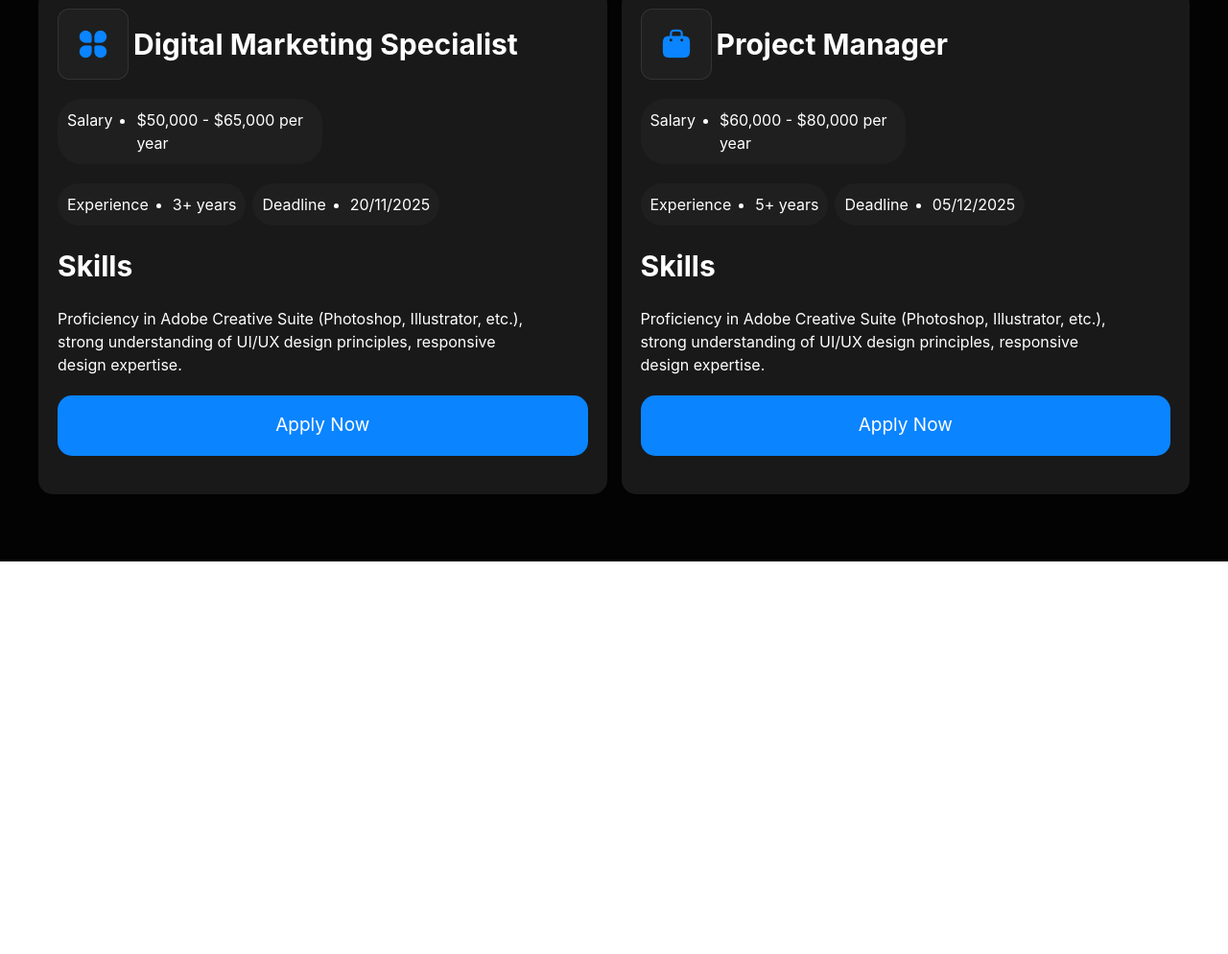
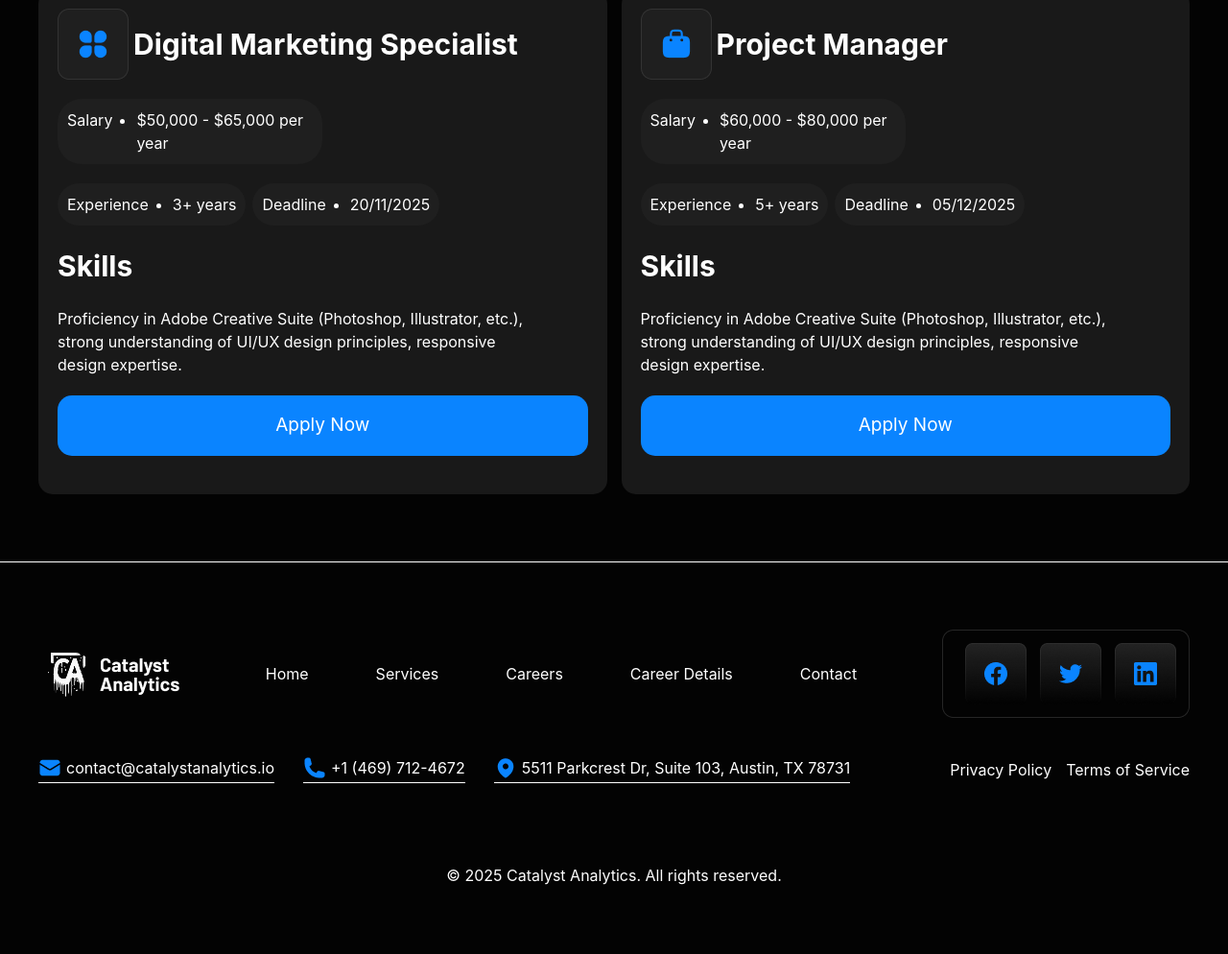
Before and after one commit to Tol1bjon/EXAM3.git-and-github, a website: page src/Page4.html in a window 1280 px wide. Shown: the part 4638-5632 px from the top of the page at 96% size. Before the commit the page ends 5223 px from the top, so only its background shows below. Drawn offline with nearby package versions, Linux system fonts and the light colour scheme; files that its build step writes are made by us from their sources.

Commit message:
Footer: page4

```diff
--- a/src/Page4.html
+++ b/src/Page4.html
@@ -254,5 +254,43 @@
             </div>
         </section>
     </main>
+
+
+    <footer class="bg-[#030303] text-[white] relative py-[70px] lg:px-0 px-[10px] border-t-1 border-white">
+        <div class="max-w-[1200px] m-auto flex flex-col gap-[20px]">
+            <aside class="flex lg:flex-row flex-col items-center justify-between">
+                <img src="./Logo (12).png" alt="">
+                <nav class="flex items-center gap-[70px] lg:flex hidden">
+                    <p class="hover:p-[10px] hover:bg-[red] hover:rounded-[10px]"><a href="../index.html">Home</a></p>
+                    <p class="hover:p-[10px] hover:bg-[red] hover:rounded-[10px]"><a href="./Page2.html">Services</a></p>
+                    <p class="hover:p-[10px] hover:bg-[red] hover:rounded-[10px]"><a href="#Page3.html">Careers</a></p>
+                    <p class="hover:p-[10px] hover:bg-[red] hover:rounded-[10px]"><a href="./Page4.html">Career Details</a></p>
+                    <p class="hover:p-[10px] hover:bg-[red] hover:rounded-[10px]"><a href="./Page5.html">Contact</a></p>
+                </nav>
+                <img src="./Sub Container.png" alt="">
+            </aside>
+            <aside class="flex lg:flex-row flex-col items-center justify-between py-[20px]">
+                <div class="flex lg:flex-row flex-col items-center gap-[30px]">
+                    <div class="flex items-center gap-[5px] border-b-1 border-white pb-[3px]">
+                        <img src="./Icon (31).png" alt="">
+                        <h1>contact@catalystanalytics.io</h1>
+                    </div>
+                    <div class="flex items-center gap-[5px] border-b-1 border-white pb-[3px]">
+                        <img src="./Icon (32).png" alt="">
+                        <h1>+1 (469) 712-4672</h1>
+                    </div>
+                    <div class="flex items-center gap-[5px] border-b-1 border-white pb-[3px]">
+                        <img src="./Icon (33).png" alt="">
+                        <h1>5511 Parkcrest Dr, Suite 103, Austin, TX 78731</h1>
+                    </div>
+                </div><br>
+                <div class="flex gap-[15px]">
+                    <p>Privacy Policy</p>
+                    <p>Terms of Service</p>
+                </div>
+            </aside><br>
+            <h1 class="text-center">© 2025 Catalyst Analytics. All rights reserved.</h1>
+        </div>
+    </footer>
 </body>
 </html>
```
